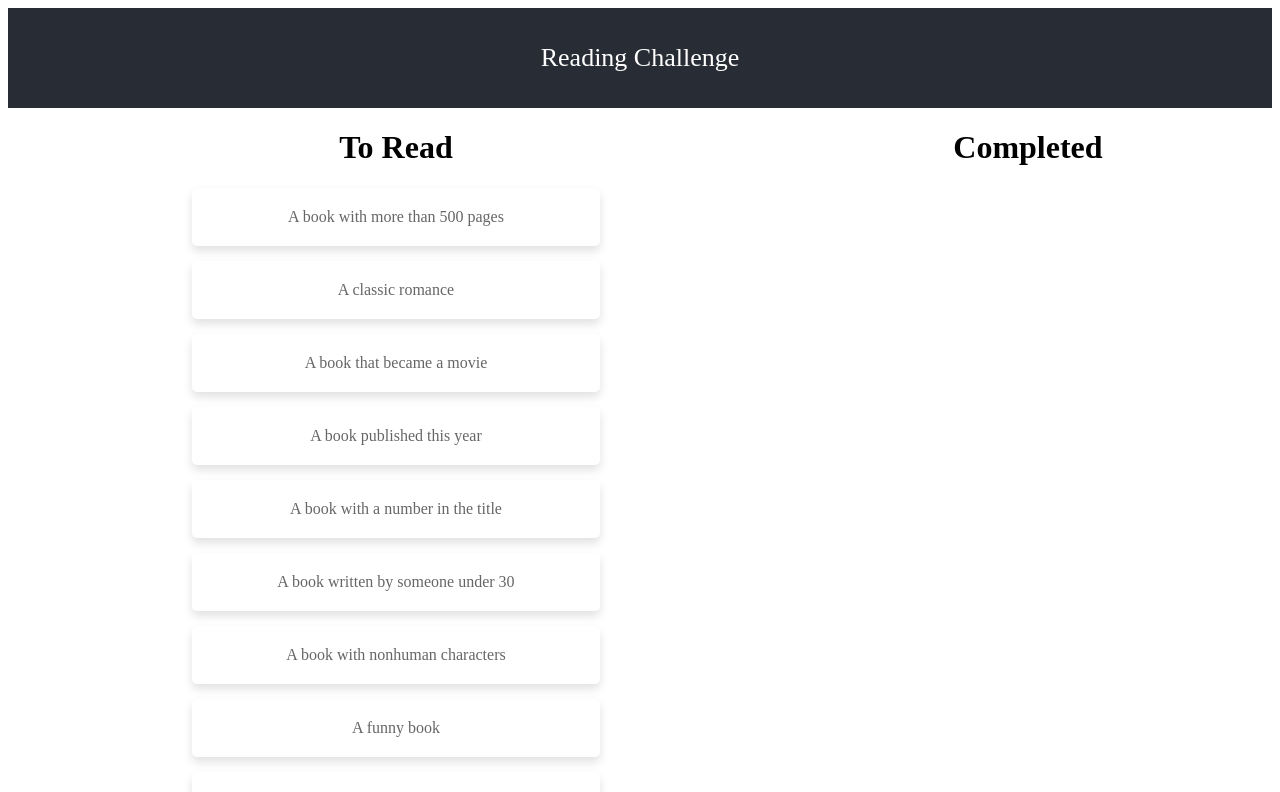
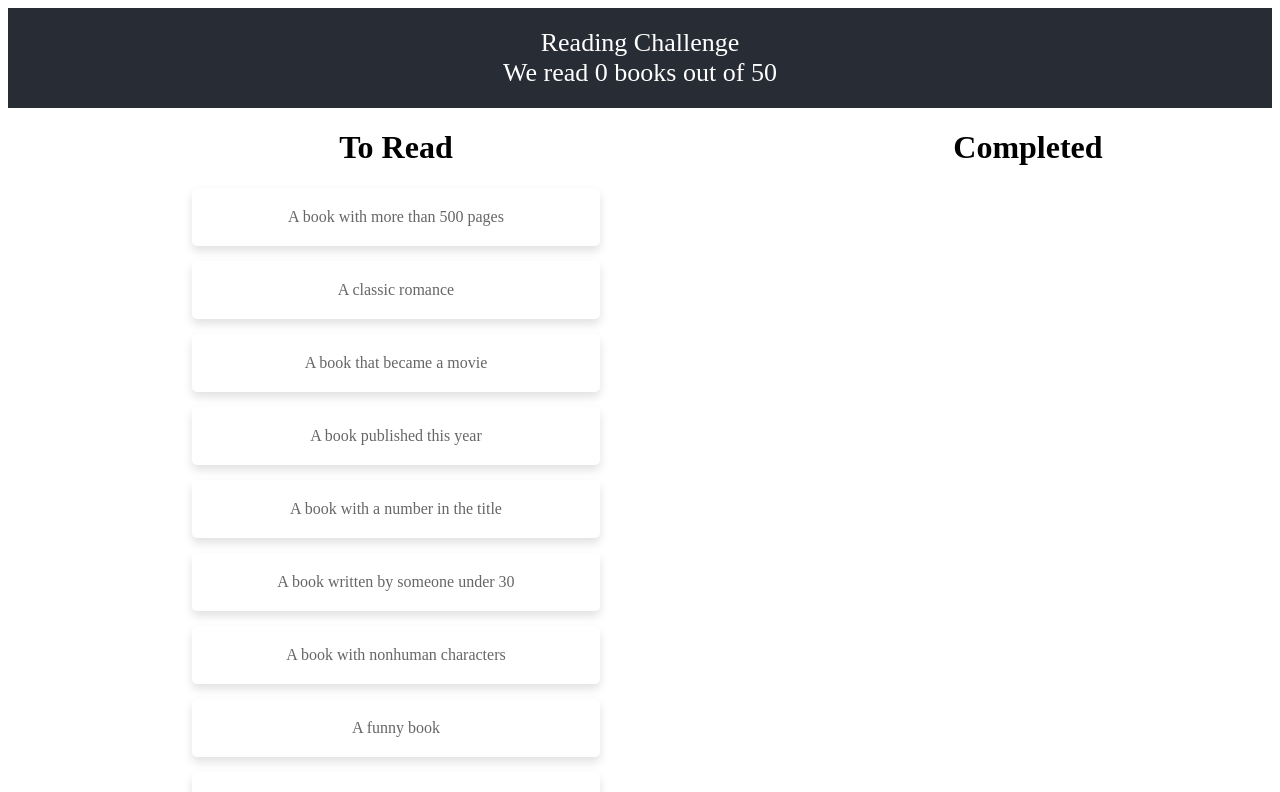
Before and after one commit to RashaMou/react-global-state, a React (Create React App) app: page / in a window 1280 px wide. Shown: the top 792 px of the page. Built offline with nearby package versions, Linux system fonts and the light colour scheme.

Commit message:
display number of books read in header

```diff
--- a/src/AppContext.js
+++ b/src/AppContext.js
@@ -15,12 +15,14 @@ export function useAppState() {
 const appStateReducer = (state, action) => {
   switch (action.type) {
     case "READ_BOOK": {
+      let newToRead = state.toRead.filter((book) => {
+        return book !== action.book;
+      });
+      let newCompleted = [...state.completed, action.book];
       return {
         ...state,
-        toRead: state.toRead.filter((book) => {
-          return book !== action.book;
-        }),
-        completed: [...state.completed, action.book],
+        toRead: newToRead,
+        completed: newCompleted,
       };
     }
     case "UNDO_READ": {
@@ -31,6 +33,9 @@ const appStateReducer = (state, action) => {
           return book !== action.book;
         }),
       };
+    }
+    case "GET_FROM_LOCAL_STATE": {
+      return { ...state, toRead: action.toRead, completed: action.completed };
     }
     default:
       return state;
--- a/src/components/Header.js
+++ b/src/components/Header.js
@@ -1,5 +1,16 @@
+import { useAppState } from "../AppContext";
+
 function Header() {
-  return <header className="App-header">Reading Challenge</header>;
+  let [{ completed, toRead }] = useAppState();
+  return (
+    <header className="App-header">
+      Reading Challenge
+      <div>
+        We read {completed.length} {completed.length === 1 ? `book` : `books`}{" "}
+        out of {toRead.length}
+      </div>
+    </header>
+  );
 }
 
 export default Header;
```
